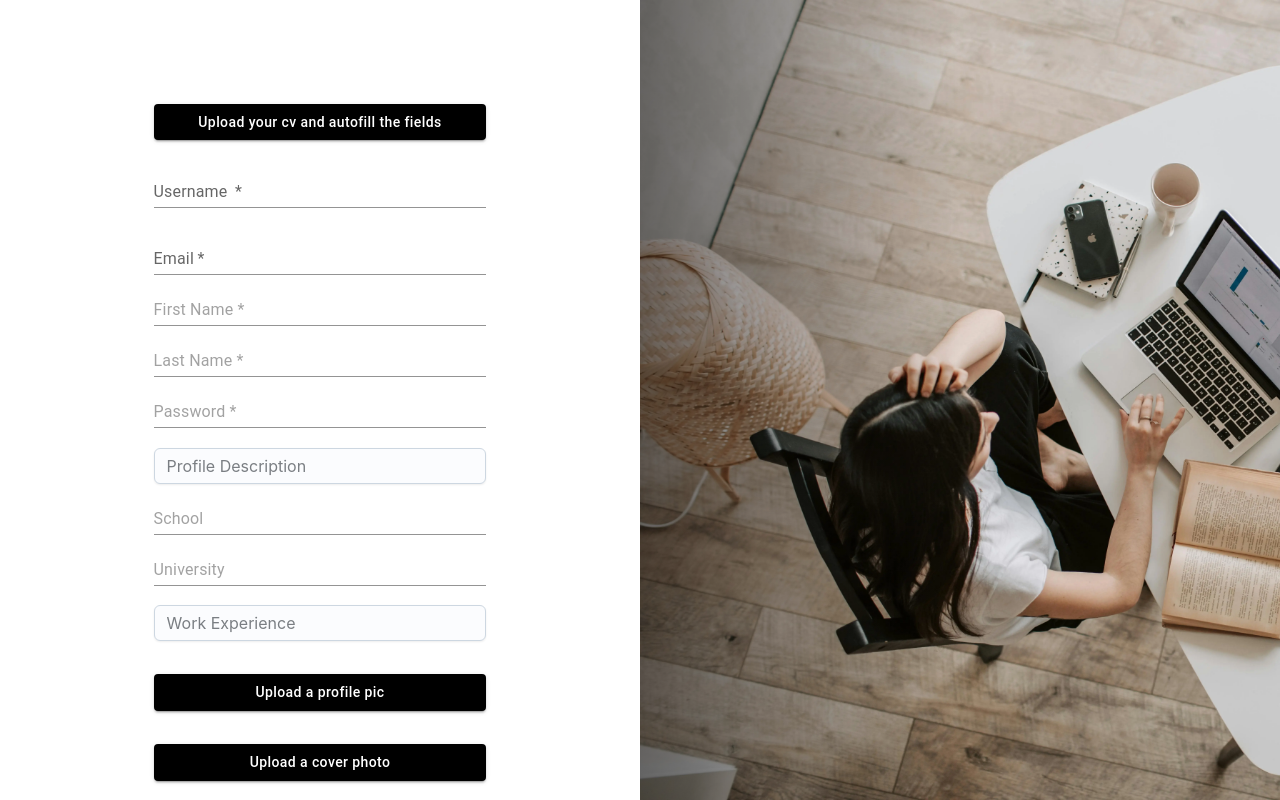
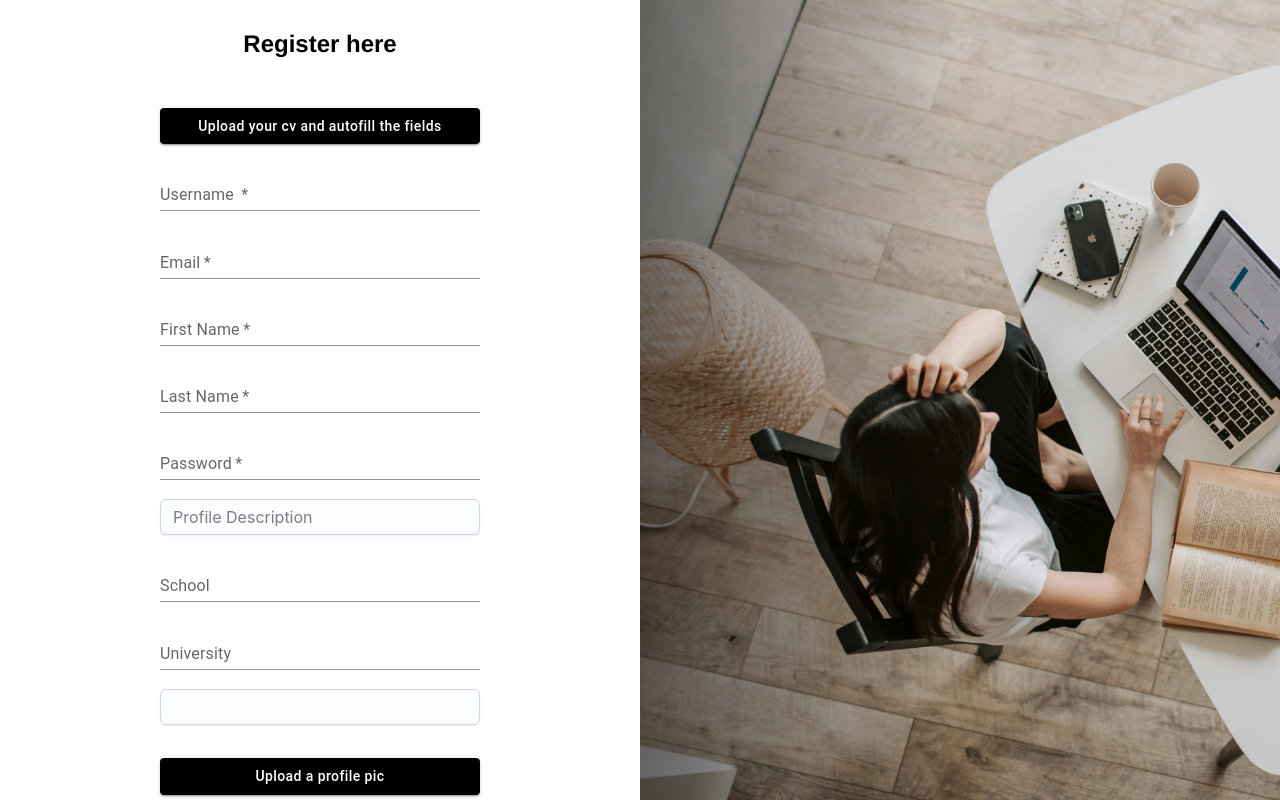
Before and after one commit to 912-Danciu-Diana/RecruitApp, a React (Create React App) app: page /register-recruitee in a window 1280 px wide. Built offline with nearby package versions, Linux system fonts and the light colour scheme.

Commit message:
register design

```diff
--- a/src/screens/RegisterRecruiteeScreen.js
+++ b/src/screens/RegisterRecruiteeScreen.js
@@ -7,6 +7,7 @@ import Button from '@mui/material/Button';
 import TextField from '@mui/material/TextField';
 import loginImg from '../assets/login-img.webp'
 import Textarea from '@mui/joy/Textarea';
+import CircularProgress from '@mui/material/CircularProgress';
 
 const CustomTextField = styled(TextField)({
     '& label.Mui-focused': {
@@ -33,6 +34,7 @@ const RegisterRecruiteeScreen = () => {
     const hiddenProfilePicInput = useRef(null);
     const hiddenCoverPhotoInput = useRef(null);
     const hiddenCvInput = useRef(null);
+    const [loading, setLoading] = useState(false);
     const [error, setError] = useState('');
 
     const { registerRecruiteeUser, profileFromCV, generateProfile } = useContext(AuthContext);
@@ -41,12 +43,15 @@ const RegisterRecruiteeScreen = () => {
     useEffect(() => {
         const fetchProfileData = async () => {
             if (cv) {
+                setLoading(true);
                 const formData = new FormData();
                 formData.append('cv', cv);
                 try {
                     await generateProfile(formData);
+                    setLoading(false);
                 } catch (error) {
                     console.error("Error generating profile from CV:", error);
+                    setLoading(false);
                 }
             }
         };
@@ -97,7 +102,7 @@ const RegisterRecruiteeScreen = () => {
             navigate('/userprofile');
             setError('');
         } catch (error) {
-            if(error.message.includes("User with the same email or username already exists!")) {
+            if (error.message.includes("User with the same email or username already exists!")) {
                 setError("A user with the same email or username already exists!");
             } else {
                 setError("Registration failed. Please check all the fields and try again.");
@@ -118,7 +123,7 @@ const RegisterRecruiteeScreen = () => {
     };
 
     const styles = {
-        loginContainer: {
+        body: {
             display: 'flex',
             flexDirection: 'row',
             justifyContent: 'center',
@@ -127,6 +132,14 @@ const RegisterRecruiteeScreen = () => {
             width: '100vw',
             overflow: 'clip',
             fontFamily: 'Helvetica'
+        },
+        leftContainer: {
+            height: '100%',
+            width: '100%',
+            maxWidth: '100%',
+            overflowY: 'scroll',
+            display: 'flex',
+            justifyContent: 'center'
         },
         formContainer: {
             alignSelf: 'flex-start',
@@ -138,7 +151,13 @@ const RegisterRecruiteeScreen = () => {
             alignItems: 'center',
             gap: '1.2em',
             padding: '100px 12%',
-            overflow: 'scroll',
+
+        },
+        title: {
+            marginTop: "1em",
+            fontSize: '1.5em',
+            display: 'flex',
+            gap: '0.8em'
         },
         imageContainer: {
             height: '100%',
@@ -201,8 +220,10 @@ const RegisterRecruiteeScreen = () => {
     };
 
     return (
-        <div style={styles.loginContainer}>
+        <div style={styles.body}>
+            <div style={styles.leftContainer}>
                 <div style={styles.formContainer}>
+                    <h1 style={styles.title}>Register here</h1>
                     <>
                         <Button style={styles.button} variant="contained" onClick={handleCvClick} >
                             Upload your cv and autofill the fields
@@ -215,6 +236,11 @@ const RegisterRecruiteeScreen = () => {
                         />
                         {cv && <p>Uploaded file: {cv.name}</p>}
                     </>
+                    {loading && (
+                        <div >
+                            <CircularProgress style={{color: 'black'}}/>
+                        </div>
+                    )}
                     <div style={styles.inputContainer}><CustomTextField
                         style={styles.input}
                         variant='standard'
@@ -235,7 +261,7 @@ const RegisterRecruiteeScreen = () => {
                     <div style={styles.inputContainer}><CustomTextField
                         style={styles.input}
                         variant='standard'
-                    placeholder="First Name *"
+                        label="First Name"
                         onChange={e => setFirstName(e.target.value)}
                         value={firstName}
                         required
@@ -243,7 +269,7 @@ const RegisterRecruiteeScreen = () => {
                     <div style={styles.inputContainer}><CustomTextField
                         style={styles.input}
                         variant='standard'
-                    placeholder="Last Name *"
+                        label="Last Name"
                         onChange={e => setLastName(e.target.value)}
                         value={lastName}
                         required
@@ -251,7 +277,7 @@ const RegisterRecruiteeScreen = () => {
                     <div style={styles.inputContainer}><CustomTextField
                         style={styles.input}
                         variant='standard'
-                    placeholder="Password *"
+                        label="Password"
                         onChange={e => setPassword(e.target.value)}
                         value={password}
                         type="password"
@@ -266,20 +292,20 @@ const RegisterRecruiteeScreen = () => {
                     <div style={styles.inputContainer}><CustomTextField
                         style={styles.input}
                         variant='standard'
-                    placeholder="School"
+                        label="School"
                         onChange={e => setSchool(e.target.value)}
                         value={school}
                     /></div>
                     <div style={styles.inputContainer}><CustomTextField
                         style={styles.input}
                         variant='standard'
-                    placeholder="University"
+                        label="University"
                         onChange={e => setUniversity(e.target.value)}
                         value={university}
                     /></div>
                     <div style={styles.inputContainer}><Textarea
                         style={styles.input}
-                    placeholder="Work Experience"
+                        label="Work Experience"
                         onChange={e => setWorkExperience(e.target.value)}
                         value={workExperience}
                     /></div>
@@ -313,6 +339,7 @@ const RegisterRecruiteeScreen = () => {
                         Already have an account? <Link to="/" style={styles.link}>Login here</Link>
                     </div>
                 </div>
+            </div>
             <div style={styles.imageContainer}>
                 <img src={loginImg} alt="loginImg" />
                 <div style={styles.imageOverlay}></div>
```
Lines whose indentation alone changed are shown as unchanged.
